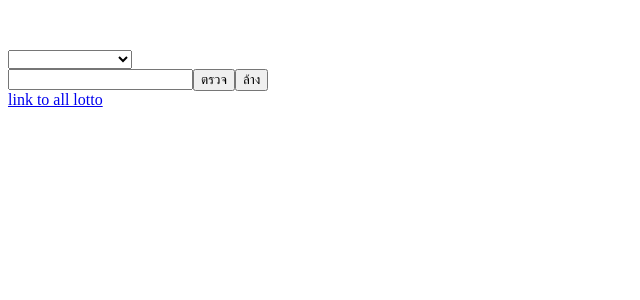
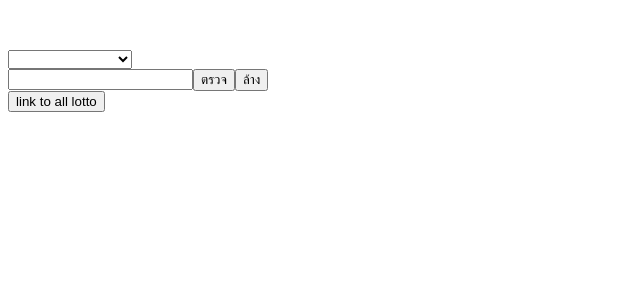
Before and after one commit to gdunghi/lotto, an Angular app: page / in a window 1280 px wide. Shown: the top 300 px of the page, without its empty margins (0-640 px from the left). Built offline with nearby package versions, Linux system fonts and the light colour scheme.

Commit message:
router link

```diff
--- a/src/app/lotto/lotto.component.html
+++ b/src/app/lotto/lotto.component.html
@@ -16,9 +16,9 @@
   <input type="button" value="ตรวจ" (click)="check()">
   <input type="button" value="ล้าง" >
 </form>
-<a [routerLink]="['/lotto-result']">
+<button (click)="goToResultPage()" >
   link to all lotto
-</a>
+</button>
 <ul *ngFor="let r of result">
   <li>{{r.bigPrize}}</li>
 </ul>
--- a/src/app/lotto/lotto.component.ts
+++ b/src/app/lotto/lotto.component.ts
@@ -1,3 +1,4 @@
+import { Router } from '@angular/router';
 import { Component, OnDestroy, OnInit } from '@angular/core';
 import { FormBuilder, FormControl, FormGroup, Validators } from '@angular/forms';
 import { LotteryService } from '../services/lottery.service';
@@ -14,7 +15,7 @@ export class LottoComponent implements OnInit {
   found: Lotto = new Lotto();
   result = [];
 
-  constructor(private formBuilder: FormBuilder, private lotteryService: LotteryService) {
+  constructor(private formBuilder: FormBuilder, private lotteryService: LotteryService, private router: Router) {
   }
 
   ngOnInit() {
@@ -54,5 +55,8 @@ export class LottoComponent implements OnInit {
     return this.formGroup.get("lottoNumber").value === this.found.bigPrize;
   }
 
+  goToResultPage() {
+    this.router.navigate(["/lotto-result"]);
+  }
 
 }
```
